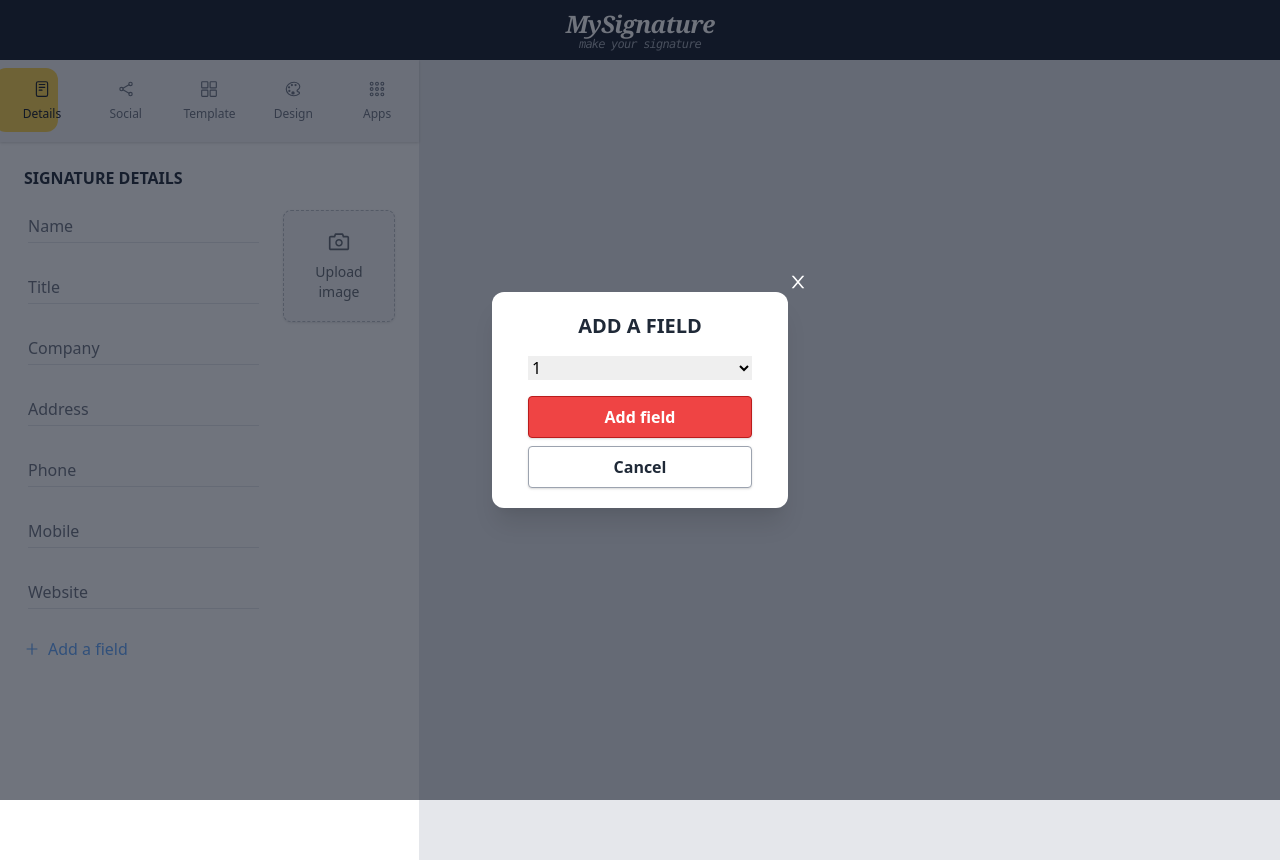
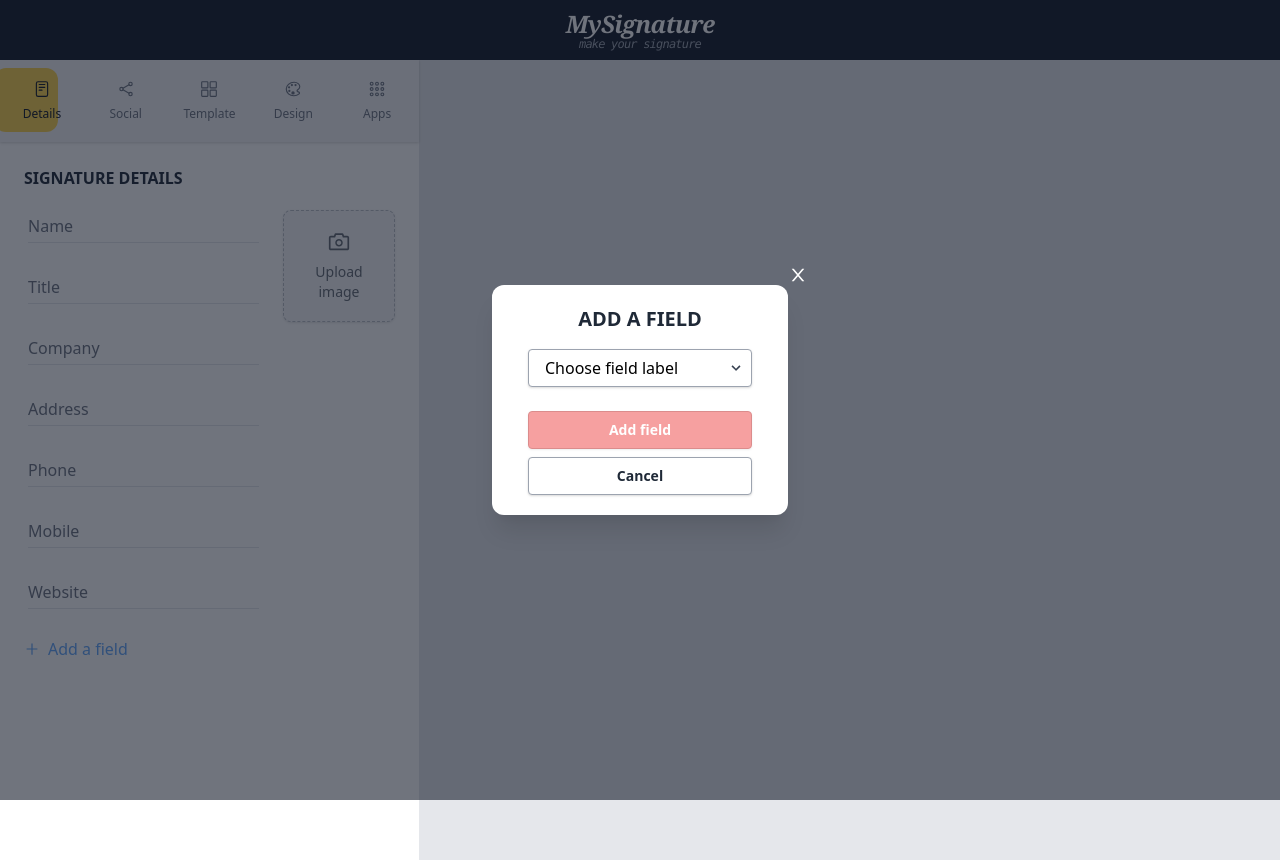
Before and after one commit to baaraak/signature-generator, a Next.js app: page / in a window 1280 px wide. Both pictures are taken after a click on the element "Add a field". Built offline with nearby package versions, Linux system fonts and the light colour scheme.

Commit message:
add field modal

```diff
--- a/components/button.tsx
+++ b/components/button.tsx
@@ -3,15 +3,19 @@ import React from 'react';
 type Props = {
   children: React.ReactNode;
   className?: string;
-  onClick?: (event: MouseEvent) => void;
+  onClick(event: React.MouseEvent<HTMLButtonElement>): void;
   color?: string;
+  disabled?: boolean;
 };
 
-const Button = ({ children, className, onClick, color }: Props) => {
+const Button = ({ children, className, onClick, color, disabled }: Props) => {
   return (
     <button
-      className={`font-semibold py-2 px-4 border rounded shadow ${className}`}
+      className={`font-semibold text-sm py-2 px-4 border rounded shadow ${className} ${
+        disabled ? 'opacity-50 pointer-events-none' : ''
+      }`}
       onClick={onClick}
+      disabled={disabled}
     >
       {children}
     </button>
--- a/components/select.tsx
+++ b/components/select.tsx
@@ -1,7 +1,25 @@
 import React from 'react';
 
-const Select = () => {
-  return <div></div>;
+const Select = ({ children, className, ...props }) => {
+  return (
+    <div className={`inline-block relative  ${className}`}>
+      <select
+        className="block appearance-none w-full bg-white border border-gray-400 hover:border-gray-500 px-4 py-2 pr-8 rounded shadow leading-tight"
+        {...props}
+      >
+        {children}
+      </select>
+      <div className="pointer-events-none absolute inset-y-0 right-0 flex items-center px-2 text-gray-700">
+        <svg
+          className="fill-current h-4 w-4"
+          xmlns="http://www.w3.org/2000/svg"
+          viewBox="0 0 20 20"
+        >
+          <path d="M9.293 12.95l.707.707L15.657 8l-1.414-1.414L10 10.828 5.757 6.586 4.343 8z" />
+        </svg>
+      </div>
+    </div>
+  );
 };
 
 export default Select;
--- /dev/null
+++ b/components/tabs/details/add-field-modal.tsx
@@ -0,0 +1,54 @@
+import React, { useState } from 'react';
+import { Field } from '../../../recoil/detailsAtom';
+import Button from '../../button';
+import Heading from '../../heading';
+import Modal from '../../modal';
+import Select from '../../select';
+
+type Props = {
+  onClose: () => void;
+  onAdd: (fieldId: string) => void;
+  fields: Field[];
+};
+
+const AddFieldModal = ({ onClose, fields, onAdd }: Props) => {
+  const [value, setValue] = useState<string>('');
+  return (
+    <Modal open onClose={onClose}>
+      <div className="flex flex-col w-64 px-4 text-center">
+        <Heading className="mb-4 text-xl">Add a field</Heading>
+        <Select
+          className="mb-2"
+          value={value}
+          onChange={(e: React.ChangeEvent<HTMLSelectElement>): void =>
+            setValue(e.target.value)
+          }
+        >
+          <option value="" disabled selected>
+            Choose field label
+          </option>
+          {fields.map((f) => (
+            <option key={f.id} value={f.id}>
+              {f.label}
+            </option>
+          ))}
+        </Select>
+        <Button
+          onClick={() => onAdd(value)}
+          disabled={!!!value.length}
+          className="bg-red-500 hover:bg-red-400 text-white border-red-700 mt-4"
+        >
+          Add field
+        </Button>
+        <Button
+          className="bg-white hover:bg-gray-100 text-gray-800 border-gray-400 mt-2"
+          onClick={onClose}
+        >
+          Cancel
+        </Button>
+      </div>
+    </Modal>
+  );
+};
+
+export default AddFieldModal;
--- a/components/tabs/details.tsx
+++ b/components/tabs/details/details.tsx
@@ -1,4 +1,4 @@
-import React, { useState } from 'react';
+import React, { useCallback, useMemo, useState } from 'react';
 import {
   AiOutlineCamera,
   AiOutlineDelete,
@@ -7,11 +7,16 @@ import {
   AiOutlinePlus,
 } from 'react-icons/ai';
 import { useRecoilState } from 'recoil';
-import detailsAtom from '../../recoil/detailsAtom';
-import Button from '../button';
-import Heading from '../heading';
-import Input from '../input';
-import Modal from '../modal';
+import detailsAtom, {
+  DETAILS_FIELDS,
+  Field,
+} from '../../../recoil/detailsAtom';
+import Button from '../../button';
+import Heading from '../../heading';
+import Input from '../../input';
+import Modal from '../../modal';
+import Select from '../../select';
+import AddFieldModal from './add-field-modal';
 
 const Details = () => {
   const [details, setDetails] = useRecoilState(detailsAtom);
@@ -21,6 +26,17 @@ const Details = () => {
     const { id, value } = e.target;
     setDetails((prev) => prev.map((p) => (p.id === id ? { ...p, value } : p)));
   };
+
+  const onAddField = (fieldId: string) => {
+    const fieldById = DETAILS_FIELDS.find((f) => f.id === fieldId);
+    if (fieldById) setDetails((prev) => prev.concat(fieldById));
+    setAddFieldModalVisible(false);
+  };
+
+  const fields = useMemo(() => {
+    const currentFieldsIds = details.map((f) => f.id);
+    return DETAILS_FIELDS.filter((d) => !currentFieldsIds.includes(d.id));
+  }, [details]);
 
   return (
     <div className="p-6 animate__animated animate__bounceInLeft">
@@ -55,27 +71,13 @@ const Details = () => {
           </div>
         </div>
       </div>
-      <Modal
-        open={addFieldModalVisible}
-        onClose={() => setAddFieldModalVisible(false)}
-      >
-        <div className="flex flex-col w-64 px-4 text-center">
-          <Heading className="mb-4 text-xl">Add a field</Heading>
-          <select>
-            <option value="">1</option>
-            <option value="">2</option>
-          </select>
-          <Button className="bg-red-500 hover:bg-red-400 text-white border-red-700 mt-4">
-            Add field
-          </Button>
-          <Button
-            className="bg-white hover:bg-gray-100 text-gray-800 border-gray-400 mt-2"
-            onClick={() => setAddFieldModalVisible(false)}
-          >
-            Cancel
-          </Button>
-        </div>
-      </Modal>
+      {addFieldModalVisible && (
+        <AddFieldModal
+          onAdd={onAddField}
+          fields={fields}
+          onClose={() => setAddFieldModalVisible(false)}
+        />
+      )}
     </div>
   );
 };
--- a/pages/index.tsx
+++ b/pages/index.tsx
@@ -18,7 +18,7 @@ const SidebarItems = [
     id: 'details',
     label: 'Details',
     icon: <IoReaderOutline />,
-    value: dynamic(() => import('../components/tabs/details')),
+    value: dynamic(() => import('../components/tabs/details/details')),
   },
   {
     id: 'social',
--- a/recoil/detailsAtom.ts
+++ b/recoil/detailsAtom.ts
@@ -1,6 +1,12 @@
 import { atom } from 'recoil';
 
-const fields = [
+export type Field = {
+  id: string;
+  label: string;
+  mandatory: boolean;
+};
+
+export const DETAILS_FIELDS: Field[] = [
   { id: 'name', label: 'Name', mandatory: true },
   { id: 'title', label: 'Title', mandatory: true },
   { id: 'company', label: 'Company', mandatory: false },
@@ -18,11 +24,9 @@ const fields = [
   { id: 'telegram', label: 'telegram', mandatory: false },
 ];
 
-('Phone,Mobile,Extension,Email,Address,Fax,Skype,Hangout,Zoom,Meet,Whatsapp,Telegram');
-
 const detailsAtom = atom({
   key: 'detailsState',
-  default: fields.slice(0, 7),
+  default: DETAILS_FIELDS.slice(0, 7),
 });
 
 export default detailsAtom;
```
Also changed, not shown: components/input.tsx (+0 -44 lines).
